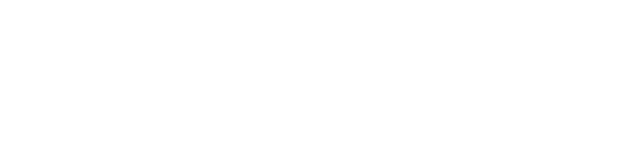
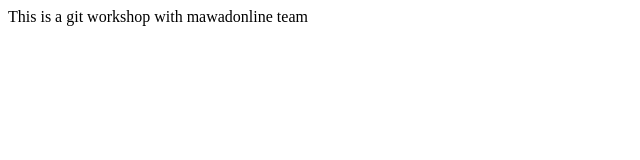
Before and after one commit to atefBB/mwd-git-training, a plain HTML site: page index.html in a window 1280 px wide. Shown: the whole page, without its empty margins (0-640 px from the left). Drawn offline with Linux system fonts and the light colour scheme.

Commit message:
add main content

```diff
--- a/index.html
+++ b/index.html
@@ -5,7 +5,7 @@
 </head>
   <body>
     <header></header>
-    <main></main>
+    <main>This is a git workshop with mawadonline team</main>
     <footer></footer>
   </body>
 </html>
```
